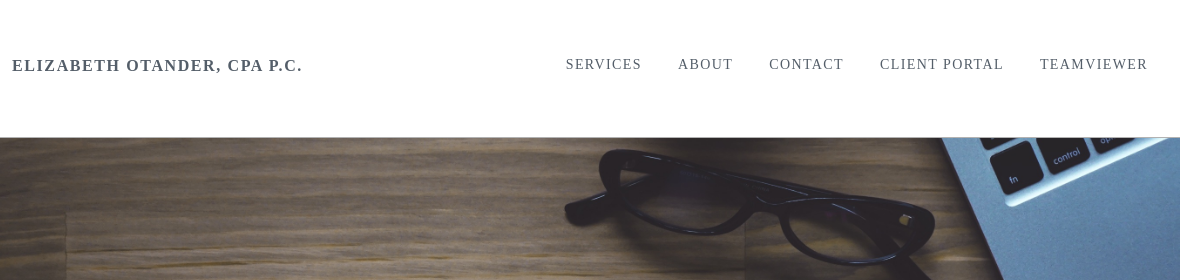
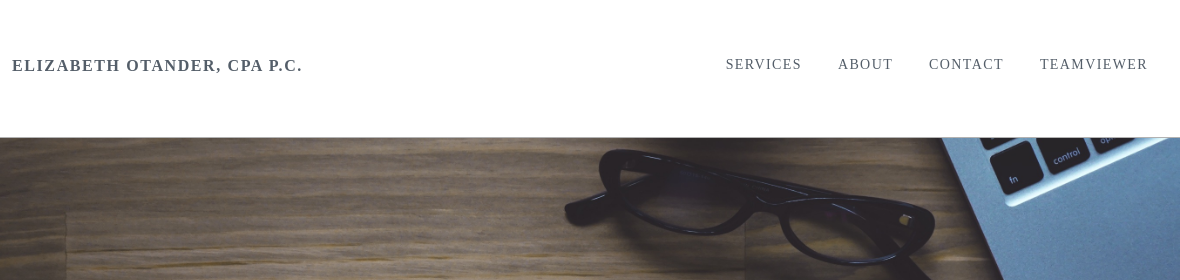
Before and after one commit to elsaotander/otandercpa, a plain HTML site: page index.html in a window 1280 px wide. Shown: the top 280 px of the page, 100-1280 px from the left. Drawn offline with nearby package versions, Linux system fonts and the light colour scheme.

Commit message:
delete smart vault link

```diff
--- a/index.html
+++ b/index.html
@@ -30,9 +30,6 @@
             <a class="gray-blue dim link mr2 pv2 mr4-ns ttu tracked f6" href="#Services">Services</a>
             <a class="gray-blue dim link mr2 pv2 mr4-ns ttu tracked f6" href="#About">About</a>
             <a class="gray-blue dim link mr2 pv2 mr4-ns ttu tracked f6" href="#Contact">Contact</a>
-            <div class="dib-ns pv3 pv0-ns">
-              <a class="gray-blue dim link mr2 pv2 mr4-ns ttu tracked f6 ba bn-ns br2 pa3 pa0-ns" href="https://otandercpa.smartvault.com/secure/SignIn.aspx?ReturnUrl=%2fusers%2fsecure%2fHome.aspx">Client&nbsp;Portal</a>
-            </div>
             <div class="dib-ns pv3 pv0-ns">
               <a class="gray-blue dim link pv2 ttu tracked f6 ba bn-ns br2 pa3 pa0-ns" href="http://www.teamviewer.com/link/?url=842558&id=1196202631">TeamViewer</a>
             </div>
```
Also changed, not shown: 3 other files.
